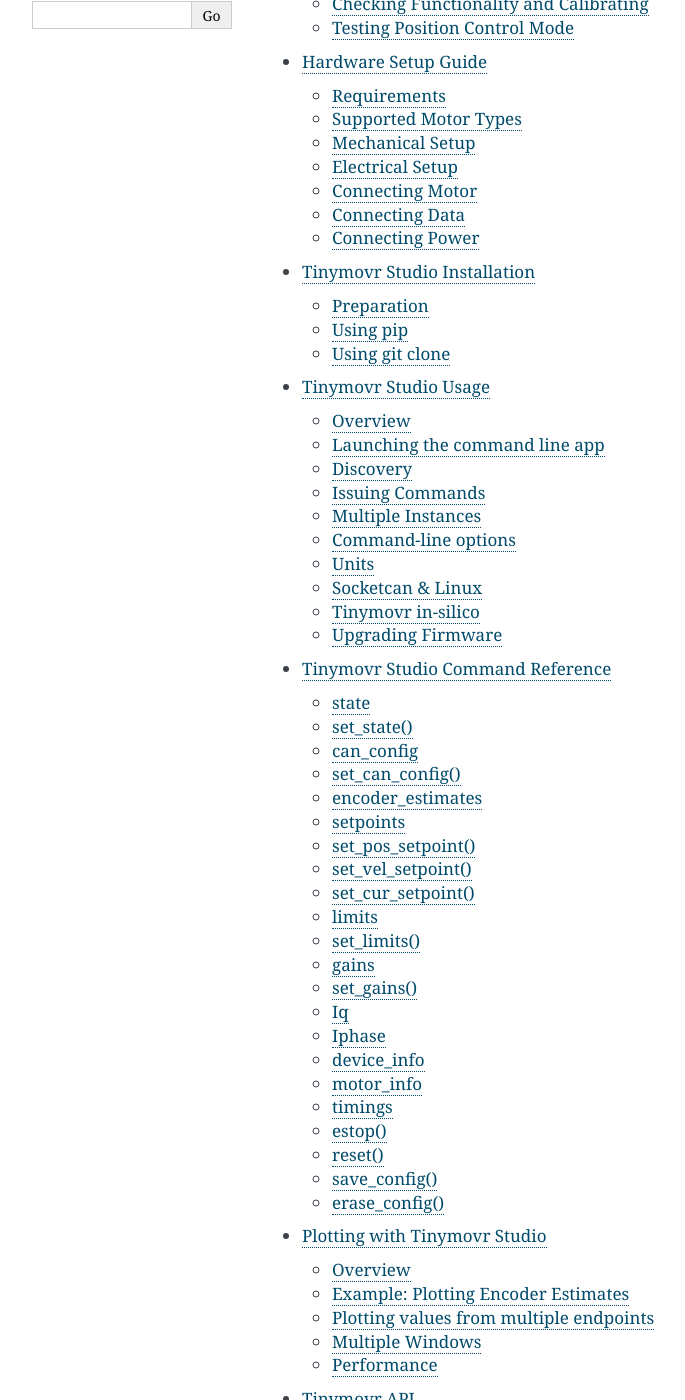
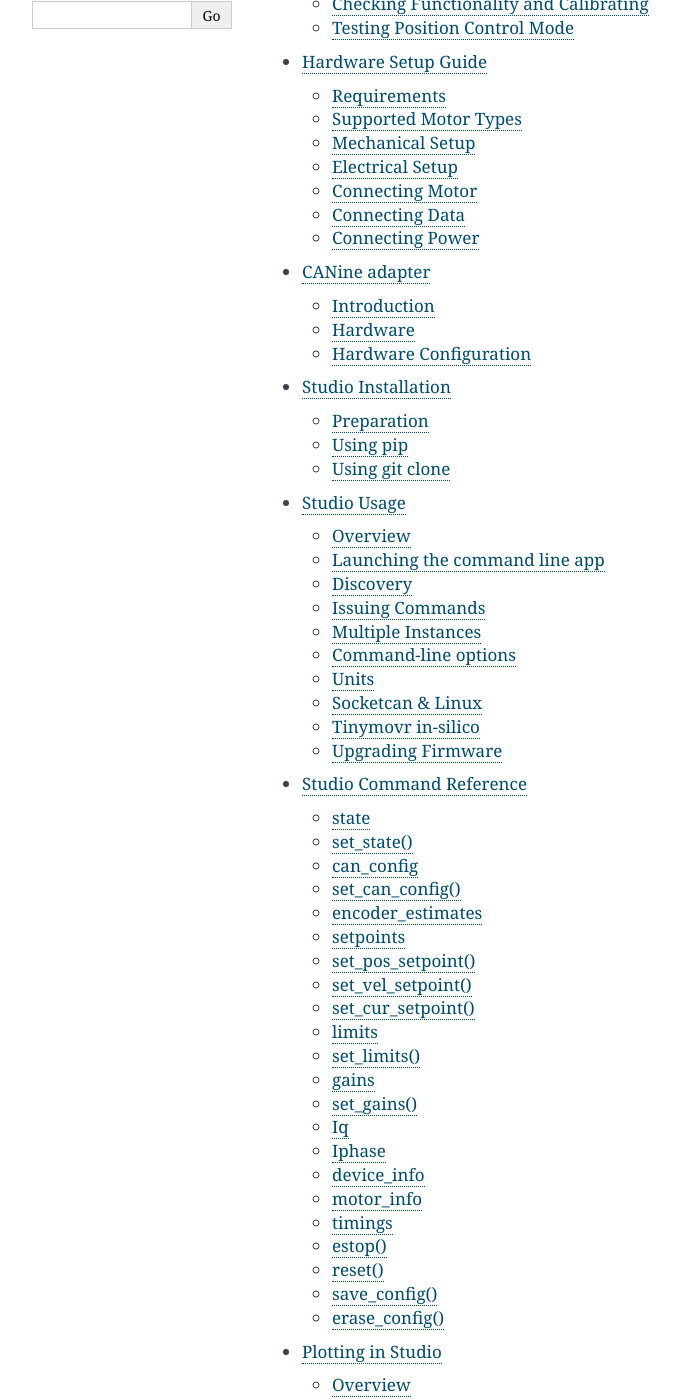
Before and after one commit to tinymovr/Tinymovr, a Sphinx documentation site: the page built from docs/index.rst, in a window 1280 px wide and 1400 px high, scrolled down 289 px. Shown: the whole window, without its empty margins (148-833 px from the left). Built offline with Sphinx 7.4.7, drawn with Linux system fonts in a browser that asks for light colours.

Commit message:
simplify index

```diff
--- a/docs/index.rst
+++ b/docs/index.rst
@@ -12,6 +12,7 @@
 
    quickstart
    hardware/guide
+   hardware/canine
    studio/installation
    studio/usage
    studio/commands
--- a/docs/studio/commands.rst
+++ b/docs/studio/commands.rst
@@ -1,9 +1,8 @@
-
 
 .. _command-reference:
 
-Tinymovr Studio Command Reference
-#################################
+Studio Command Reference
+########################
 
 state
 *****
--- a/docs/studio/installation.rst
+++ b/docs/studio/installation.rst
@@ -1,8 +1,8 @@
 .. _studio-installation:
 
-****************************
-Tinymovr Studio Installation
-****************************
+*******************
+Studio Installation
+*******************
 
 Preparation
 ###########
--- a/docs/studio/plotting.rst
+++ b/docs/studio/plotting.rst
@@ -1,6 +1,6 @@
-*****************************
-Plotting with Tinymovr Studio
-*****************************
+******************
+Plotting in Studio
+******************
 
 Overview
 ########
--- a/docs/studio/usage.rst
+++ b/docs/studio/usage.rst
@@ -1,6 +1,6 @@
-*********************
-Tinymovr Studio Usage
-*********************
+************
+Studio Usage
+************
 
 Overview
 ########
```
